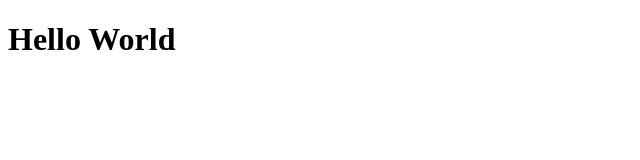
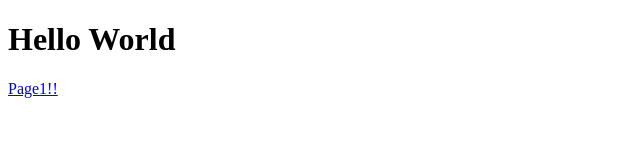
Before and after one commit to JulienDemarque/hello-world, a plain HTML site: page index.html in a window 1280 px wide. Shown: the full height of the page, 0-640 px from the left. Drawn offline with Linux system fonts and the light colour scheme.

Commit message:
Add Link to page1

```diff
--- a/index.html
+++ b/index.html
@@ -5,5 +5,6 @@
 </head>
 <body>
   <h1>Hello World</h1>
+  <a href="/Pages/Page1.html">Page1!!</a>
 </body>
 </html>
```
